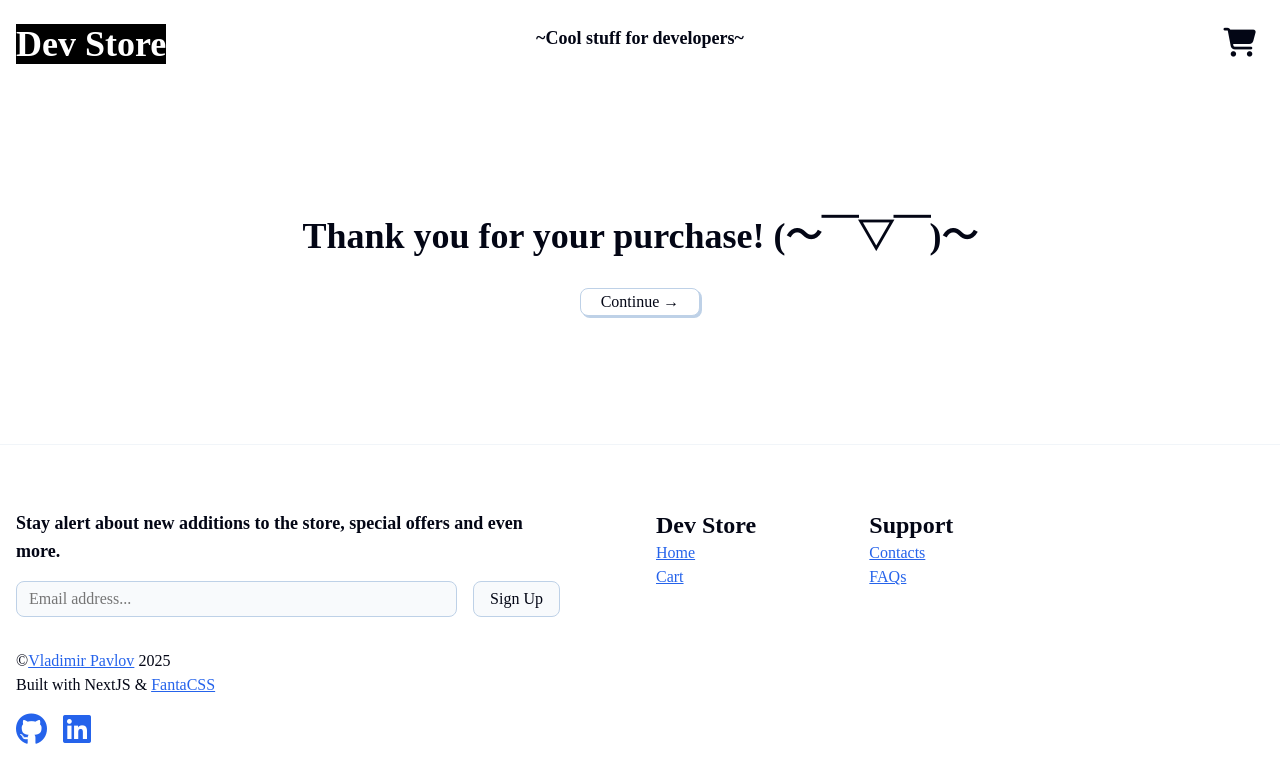
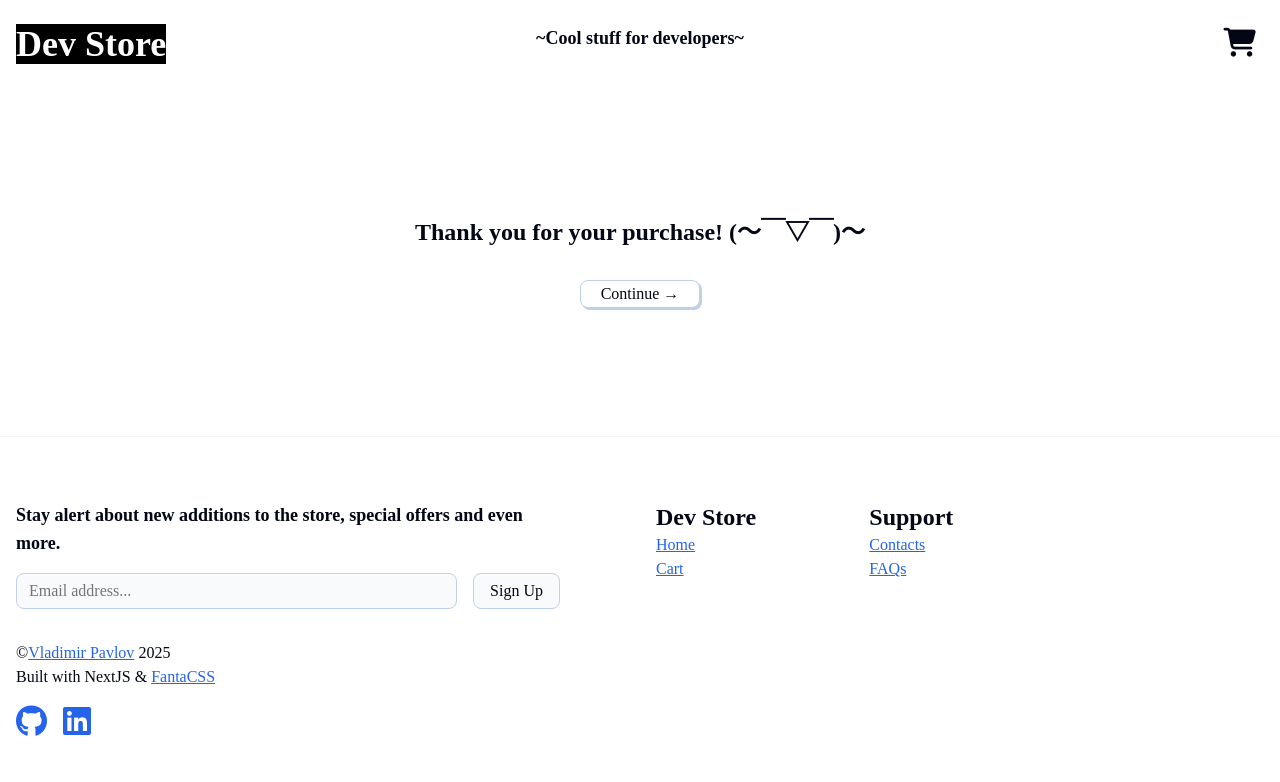
Before and after one commit to VladimirPavlovv/devstore, a Next.js app: page /success in a window 1280 px wide. Shown: the top 782 px of the page. Built offline with nearby package versions, Linux system fonts and the light colour scheme; a web font is replaced by a local one.

Commit message:
Update page.js

```diff
--- a/app/success/page.js
+++ b/app/success/page.js
@@ -6,7 +6,7 @@ export default function SuccessPage() {
 
     return (
         <div className="page-container">
-            <h2 className="text-large">Thank you for your purchase! (～￣▽￣)～</h2>
+            <h2 className="text-medium">Thank you for your purchase! (～￣▽￣)～</h2>
             <div>
                 <Link href={'/'}>
                     <button>Continue &rarr;</button>
```
